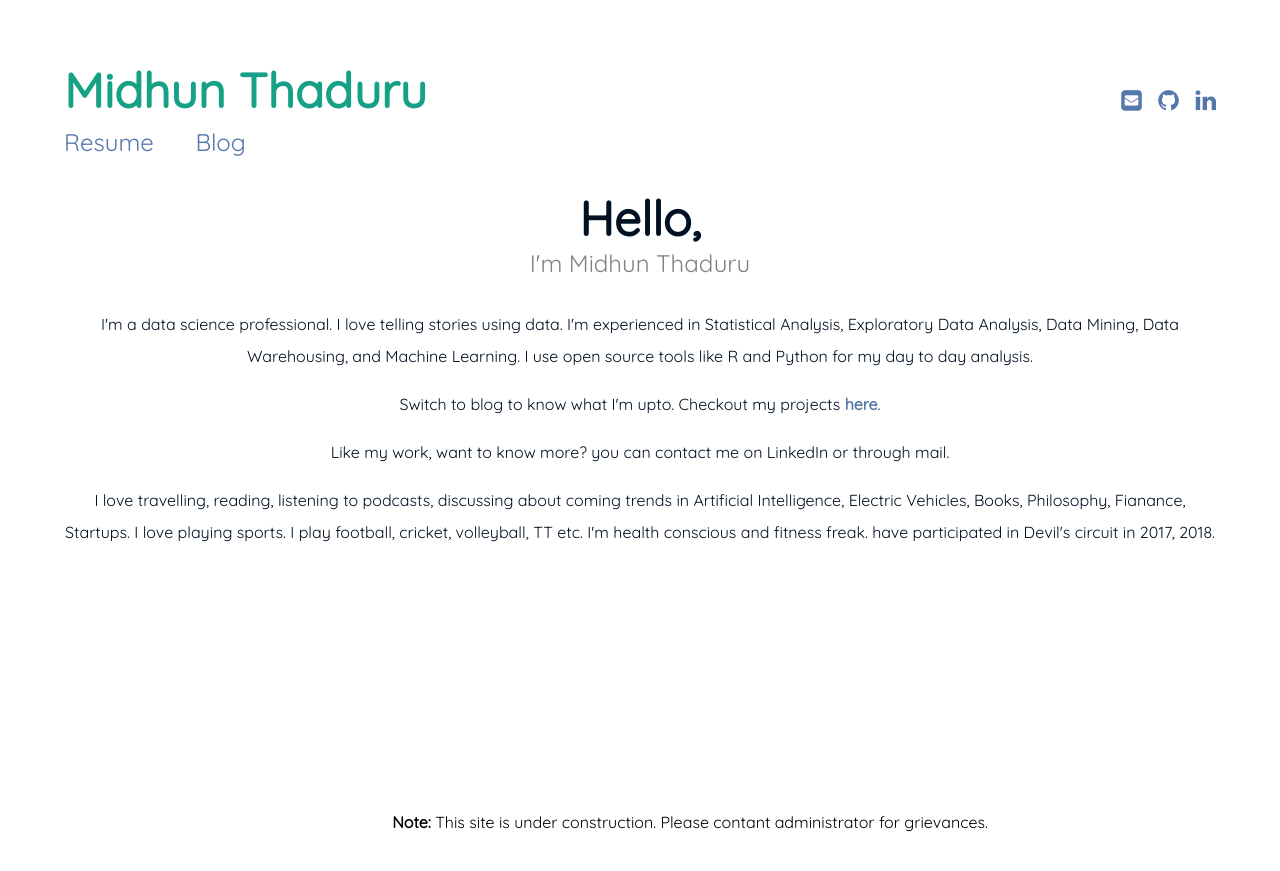
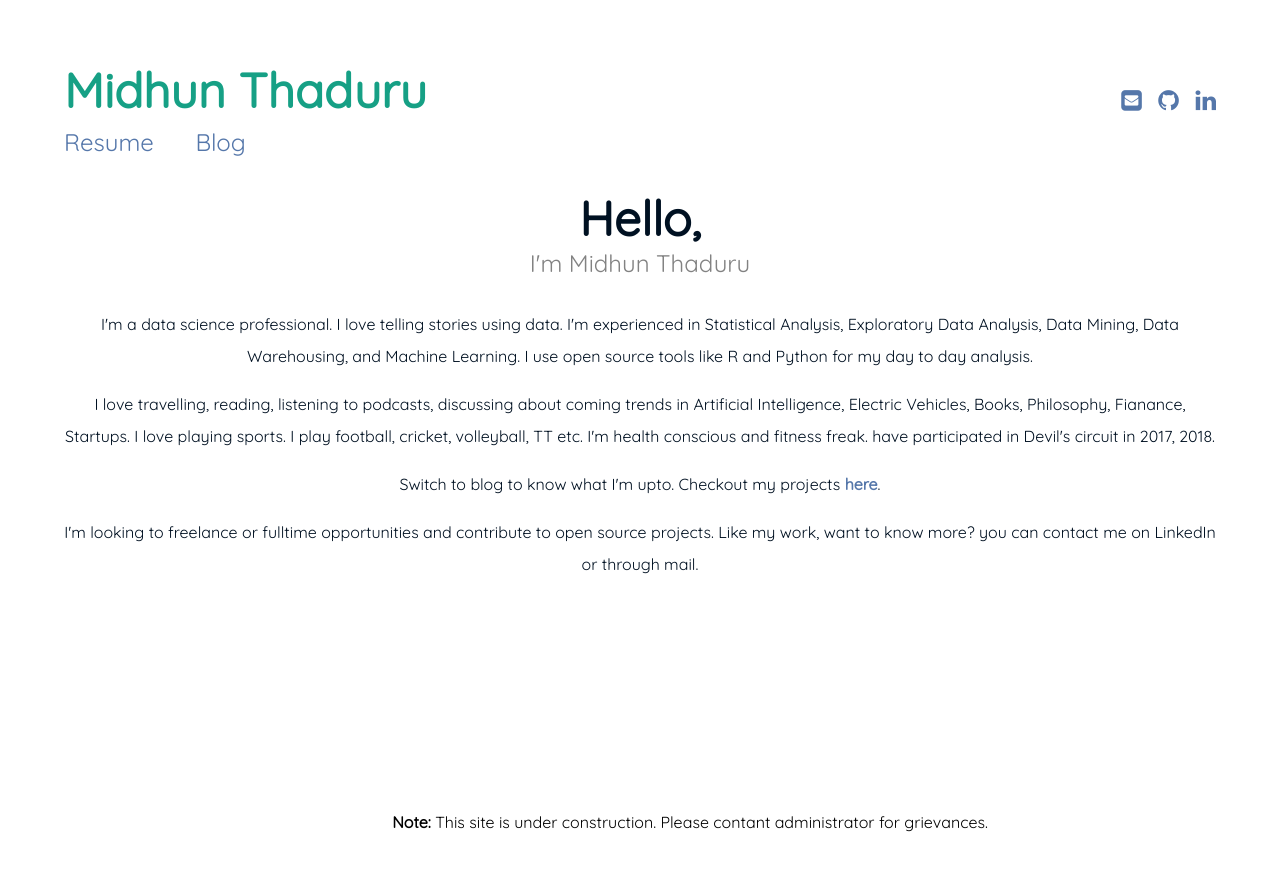
Before and after one commit to midhunt/midhunt.github.io, a Jekyll site: the page built from index.md, in a window 1280 px wide. Shown: the top 871 px of the page. Built offline with Jekyll 4.4.1, drawn with Linux system fonts in a browser that asks for light colours.

Commit message:
updating bio

```diff
--- a/index.md
+++ b/index.md
@@ -10,9 +10,9 @@ esitemap:
 -->
 <div id="describe-text">
 	<p>I'm a data science professional. I love telling stories using data. I'm experienced in Statistical Analysis, Exploratory Data Analysis, Data Mining, Data Warehousing, and Machine Learning. I use open source tools like R and Python for my day to day analysis.</p>
+	<p>I love travelling, reading, listening to podcasts, discussing about coming trends in Artificial Intelligence, Electric Vehicles, Books, Philosophy, Fianance, Startups. I love playing sports. I play football, cricket, volleyball, TT etc. I'm health conscious and fitness freak. have participated in Devil's circuit in 2017, 2018.</p>
 	<p>Switch to blog to know what I'm upto. Checkout my projects <strong><a href="https://github.com/midhunt">here</a></strong>.</p>
-	<p>Like my work, want to know more? you can contact me on LinkedIn or through mail.</p>
-	<p>I love travelling, reading, listening to podcasts, discussing about coming trends in Artificial Intelligence, Electric Vehicles, Books, Philosophy, Fianance, Startups. I love playing sports. I play football, cricket, volleyball, TT etc. I'm health conscious and fitness freak. have participated in Devil's circuit in 2017, 2018.</p>
+	<p>I'm looking to freelance or fulltime opportunities and contribute to open source projects. Like my work, want to know more? you can contact me on LinkedIn or through mail.</p>
 </div>
 
 <style>
```
